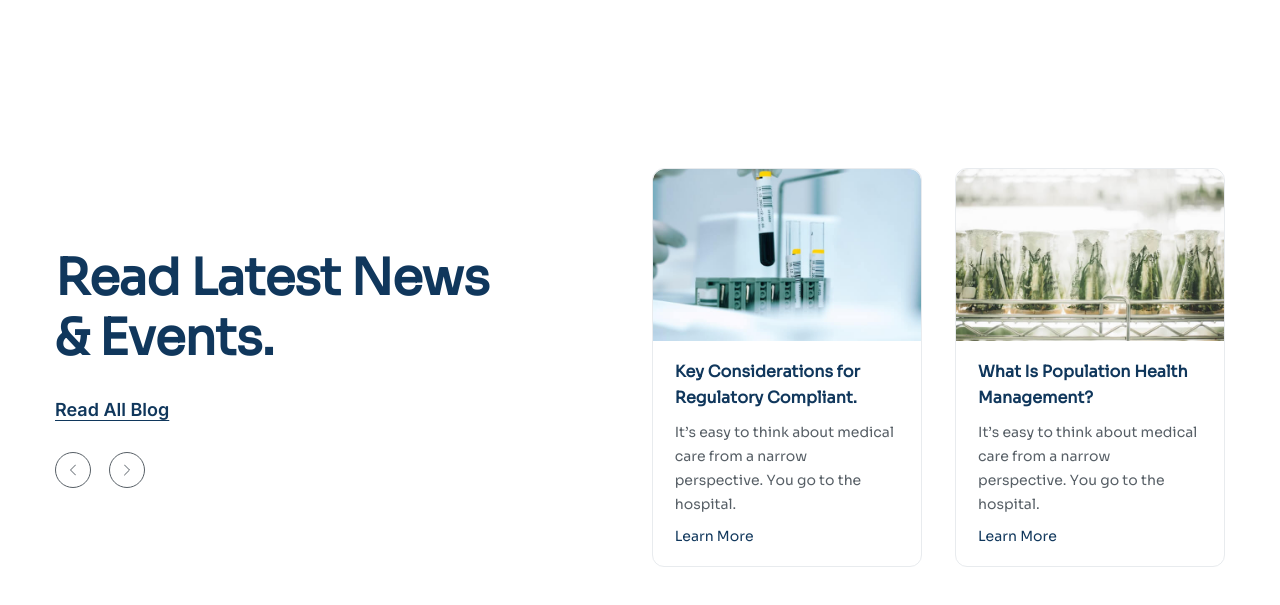
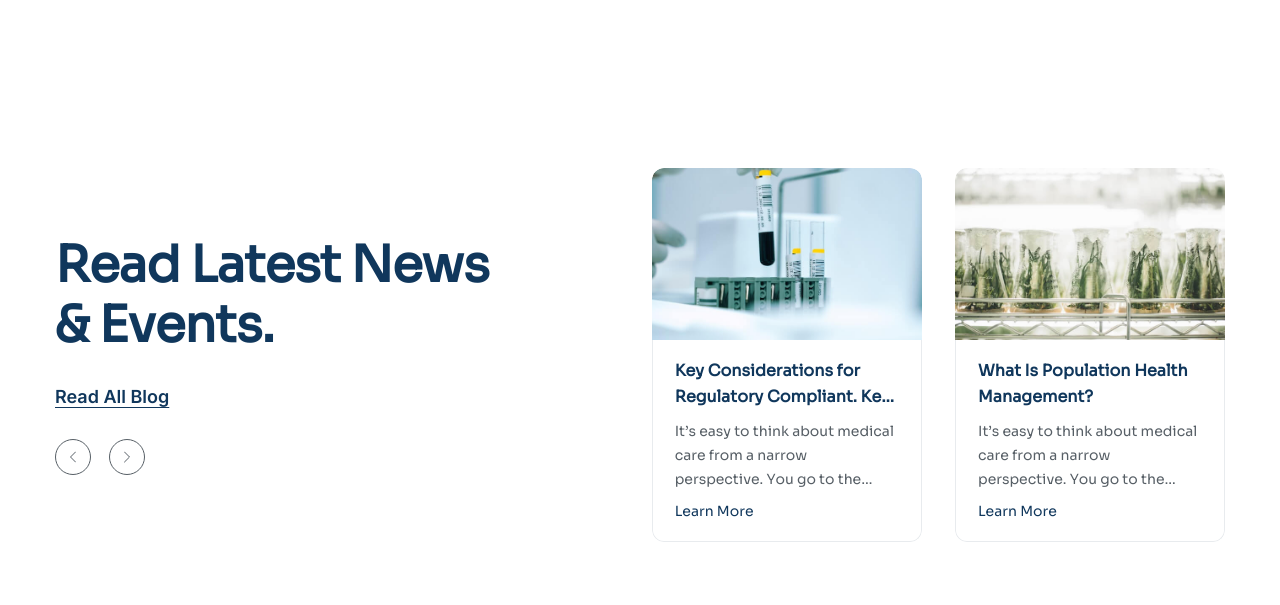
Before and after one commit to danglh1910elmk/f8-htmlcss-03, a plain HTML site: page index.html in a window 1280 px wide. Shown: the part 4925-5530 px from the top of the page. Drawn offline with Linux system fonts and the light colour scheme.

Commit message:
fix overflow issue in dentist-card and border issue in news-card

```diff
--- a/assets/css/styles.css
+++ b/assets/css/styles.css
@@ -509,7 +509,6 @@ input {
 
 .dentist-card {
     width: 270px;
-    overflow: hidden;
 }
 
 .dentist-card:hover .dentist-card__photo {
@@ -520,6 +519,7 @@ input {
     height: 318px;
     border-radius: 6px;
     background: #eaf6ff;
+    overflow: hidden;
     position: relative;
 }
 
@@ -540,6 +540,7 @@ input {
     text-align: center;
     font-size: 1.6rem;
     line-height: 1.75;
+    /* truncate if text is too long  */
     white-space: nowrap;
     overflow: hidden;
     text-overflow: ellipsis;
@@ -639,7 +640,6 @@ input {
 .news-card {
     width: 270px;
     border-radius: 12px;
-    border: 1px solid #e8ebee;
     background: #fff;
     transition: 0.5s ease;
     overflow: hidden;
@@ -671,6 +671,9 @@ input {
 
 .news-card__body {
     padding: 18px 22px 22px;
+    border: 1px solid #e8ebee;
+    border-top: none;
+    border-radius: 0 0 12px 12px;
 }
 
 .news-card__heading {
@@ -678,6 +681,12 @@ input {
     font-size: 1.6rem;
     font-weight: 600;
     line-height: 1.63;
+    /* truncate if text is too long  */
+    display: -webkit-box;
+    line-clamp: 2;
+    -webkit-line-clamp: 2;
+    -webkit-box-orient: vertical;
+    overflow: hidden;
 }
 
 .news-card__desc {
@@ -686,6 +695,12 @@ input {
     font-size: 1.4rem;
     font-weight: 300;
     line-height: 1.71;
+    /* truncate if text is too long  */
+    display: -webkit-box;
+    line-clamp: 3;
+    -webkit-line-clamp: 3;
+    -webkit-box-orient: vertical;
+    overflow: hidden;
 }
 
 .news-card__link {
--- a/index.html
+++ b/index.html
@@ -416,7 +416,7 @@
                             </div>
                             <div class="dentist-card__body">
                                 <h3 class="dentist-card__name">
-                                    Dr. Essence Page
+                                    Dr. Essence Page Lorem ipsum dolor sit.
                                 </h3>
                                 <p class="dentist-card__university">
                                     DDS, California - Linda University
@@ -622,12 +622,14 @@
                             <div class="news-card__body">
                                 <h3 class="news-card__heading">
                                     Key Considerations for Regulatory Compliant.
+                                    Key Considerations for Regulatory Compliant.
                                 </h3>
                                 <p class="news-card__desc">
                                     It’s easy to think about medical care from a
                                     narrow perspective. You go to the hospital.
+                                    It’s easy to think about medical care
                                 </p>
-                                <a href="" class="news-card__link">
+                                <a href="#!" class="news-card__link">
                                     Learn More
                                 </a>
                             </div>
@@ -649,7 +651,7 @@
                                     It’s easy to think about medical care from a
                                     narrow perspective. You go to the hospital.
                                 </p>
-                                <a href="" class="news-card__link">
+                                <a href="#!" class="news-card__link">
                                     Learn More
                                 </a>
                             </div>
```
